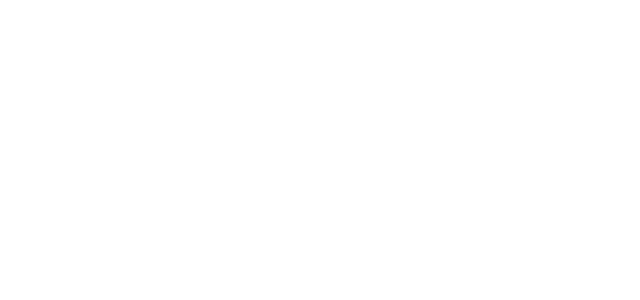
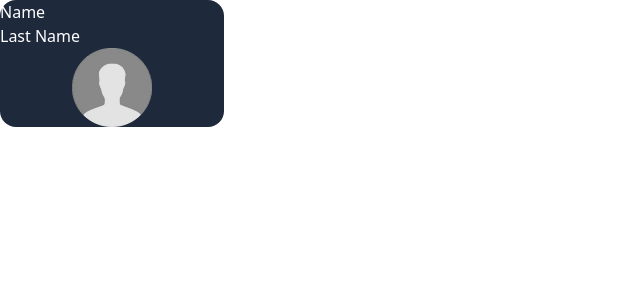
Before and after one commit to wiktrek/info.wiktrek.xyz, a Next.js app: page /components/person in a window 1280 px wide. Shown: the top 300 px of the page, without its empty margins (0-640 px from the left). Built offline with nearby package versions, Linux system fonts and the light colour scheme.

Commit message:
person.tsx

```diff
--- a/src/pages/components/person.tsx
+++ b/src/pages/components/person.tsx
@@ -4,7 +4,17 @@
 const Person = () => {
   return (
     <div>
-
+      <div className="h-46 w-56 rounded-2xl bg-slate-800 text-white">
+        <a>Name</a>
+        <p>Last Name</p>
+        <Image
+          alt="info.wiktrek.xyz"
+          src="/image.png"
+          width="80"
+          height="50"
+          className="mx-auto"
+        />
+      </div>
     </div>
   );
 };
```
